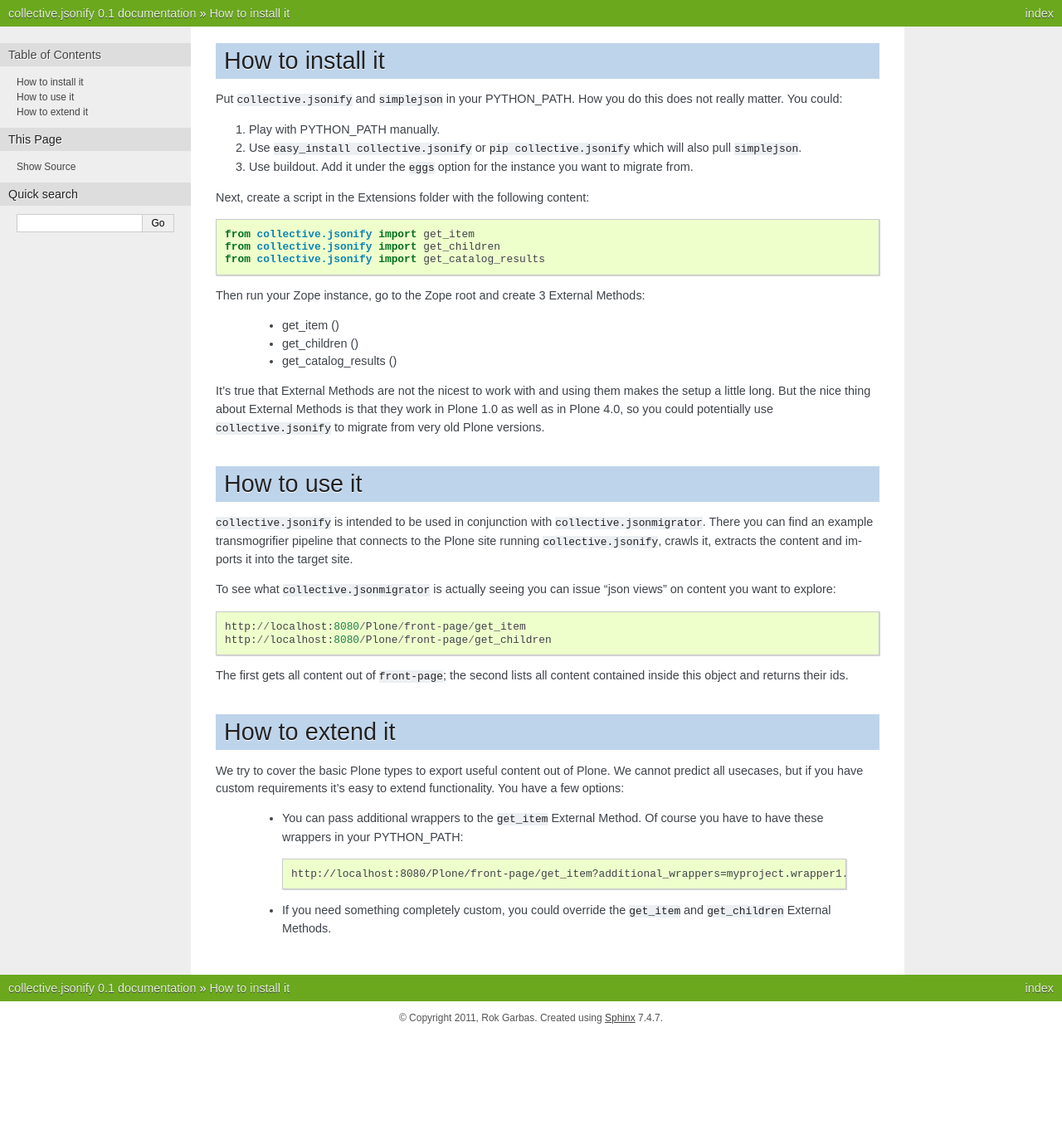
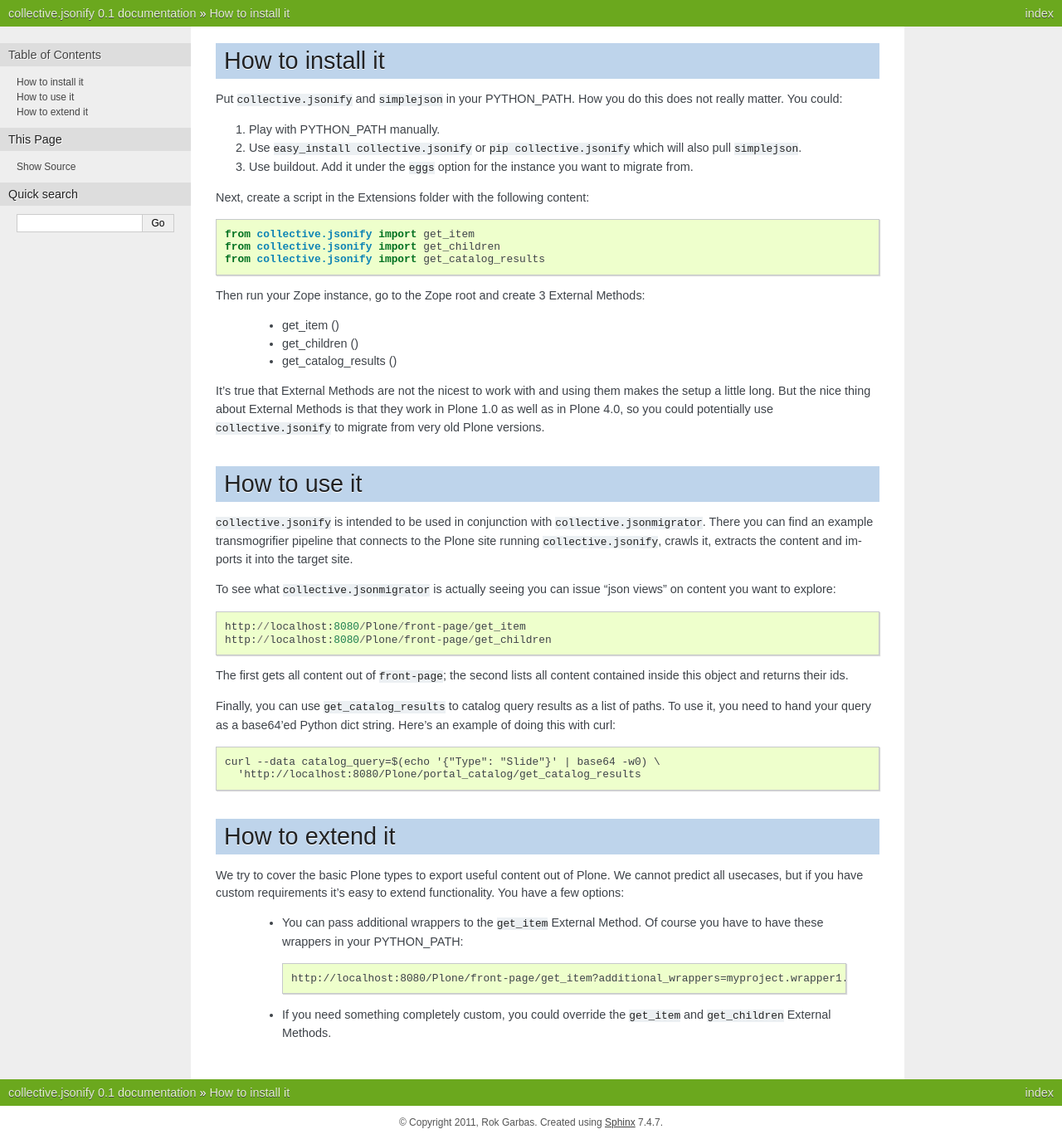
Before and after one commit to collective/collective.jsonify, a Sphinx documentation site: the page built from docs/install.rst, in a window 1280 px wide. Shown: the whole page at 83% size. Built offline with Sphinx 7.4.7, drawn with Linux system fonts in a browser that asks for light colours; before the commit the page ends 1247 px from its top, so only the background shows below that.

Commit message:
Add an example of how to use get_catalog_results

```diff
--- a/docs/install.rst
+++ b/docs/install.rst
@@ -45,6 +45,12 @@
 The first gets all content out of ``front-page``; the second lists all content
 contained inside this object and returns their ids.
 
+Finally, you can use ``get_catalog_results`` to catalog query results as a list
+of paths. To use it, you need to hand your query as a base64'ed Python dict
+string. Here's an example of doing this with curl::
+
+    curl --data catalog_query=$(echo '{"Type": "Slide"}' | base64 -w0) \
+      'http://localhost:8080/Plone/portal_catalog/get_catalog_results
 
 How to extend it
 ================
```
